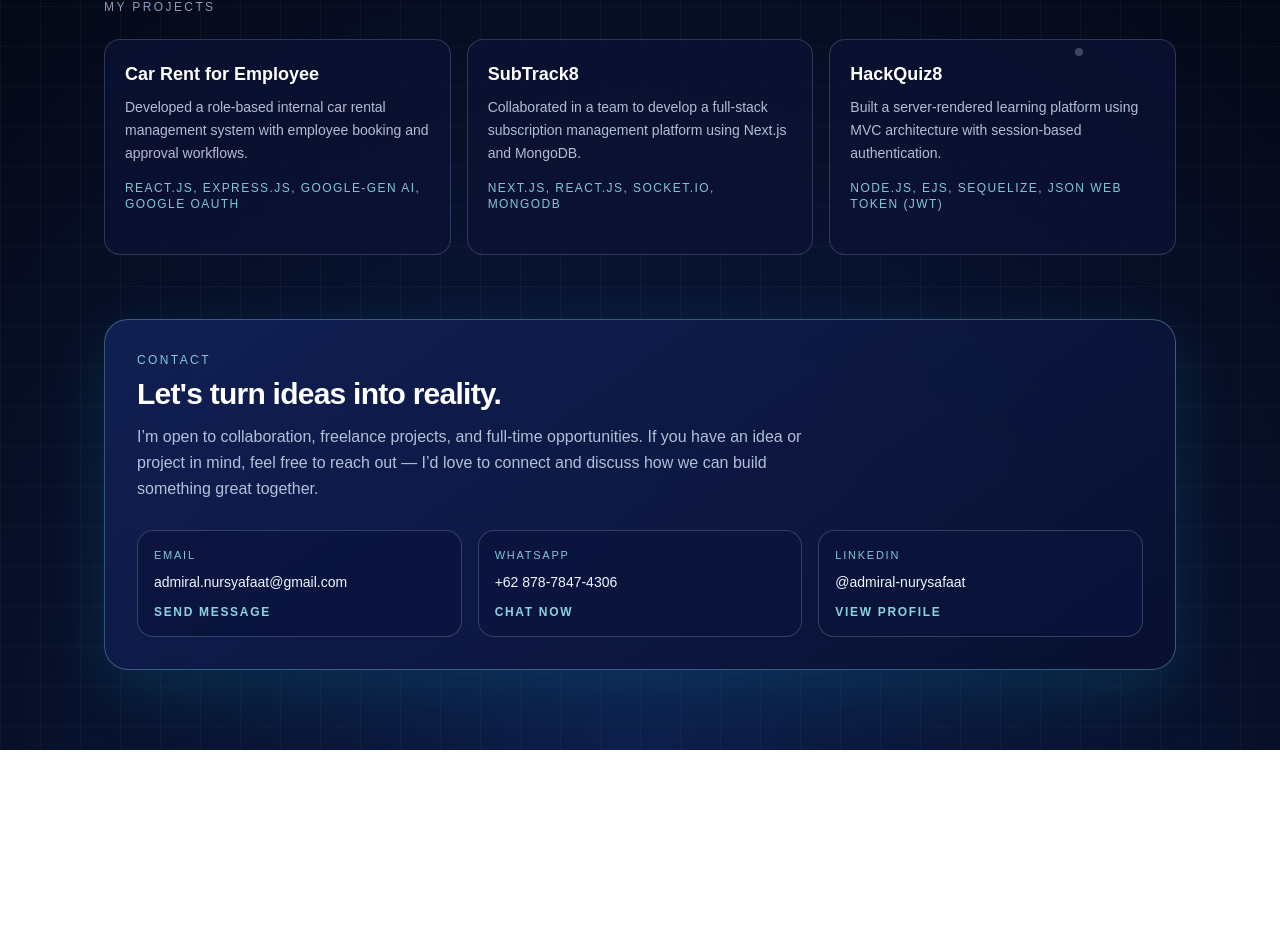
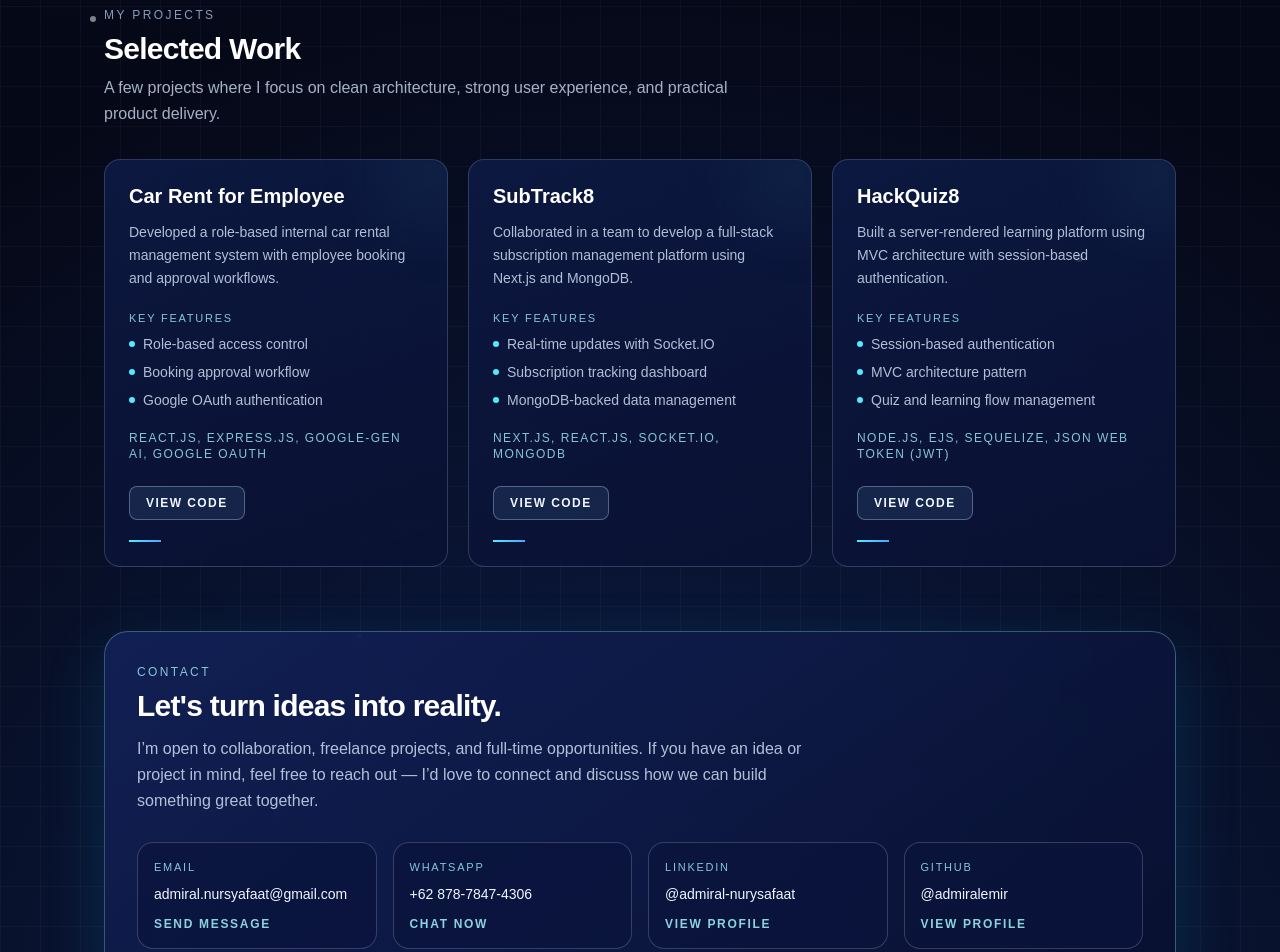
Before and after one commit to admiralemir/portfolio-admiral, a Next.js app in the folder app/: page / in a window 1280 px wide. Shown: the part 1314-2266 px from the top of the page. Before the commit the page ends 2064 px from the top, so only its background shows below. Built offline with nearby package versions, Linux system fonts and the light colour scheme.

Commit message:
Fix: CTA for contact

```diff
--- a/app/src/app/page.tsx
+++ b/app/src/app/page.tsx
@@ -3,16 +3,22 @@ const projectItems = [
     title: "Car Rent for Employee",
     desc: "Developed a role-based internal car rental management system with employee booking and approval workflows.",
     stack: "React.js, Express.js, Google-gen AI, Google OAuth",
+    features: ["Role-based access control", "Booking approval workflow", "Google OAuth authentication"],
+    viewCode: "https://github.com/admiralemir/individual-project-admiral",
   },
   {
     title: "SubTrack8",
     desc: "Collaborated in a team to develop a full-stack subscription management platform using Next.js and MongoDB.",
     stack: "Next.js, React.js, Socket.IO, MongoDB",
+    features: ["Real-time updates with Socket.IO", "Subscription tracking dashboard", "MongoDB-backed data management"],
+    viewCode: "https://github.com/admiralemir/SubTrack8-Final-Project",
   },
   {
     title: "HackQuiz8",
     desc: "Built a server-rendered learning platform using MVC architecture with session-based authentication.",
     stack: "Node.js, EJS, Sequelize, Json Web Token (JWT)",
+    features: ["Session-based authentication", "MVC architecture pattern", "Quiz and learning flow management"],
+    viewCode: "https://github.com/admiralemir/HackQuiz8",
   },
 ];
 
@@ -54,6 +60,7 @@ export default function Home() {
         />
       ))}
 
+      {/* Main content container */}
       <div className="relative mx-auto flex w-full max-w-6xl flex-col px-6 pb-20 pt-8 md:px-10">
         <header className="mb-10 flex flex-wrap items-center justify-between gap-4 rounded-2xl border border-blue-200/15 bg-[#0a1030]/60 px-5 py-4 shadow-[0_10px_40px_rgba(2,8,30,0.5)] backdrop-blur">
           <div>
@@ -62,6 +69,7 @@ export default function Home() {
           </div>
         </header>
 
+        {/* Hero Section */}
         <section className="grid items-center gap-12 lg:grid-cols-[1.02fr_0.98fr]">
           <div>
             <p className="mb-4 text-xs uppercase tracking-[0.2em] text-blue-100/70">Jakarta, Indonesia</p>
@@ -74,6 +82,7 @@ export default function Home() {
               applications
             </h2>
 
+            {/* Call to Action Buttons */}
             <div className="mt-9 flex flex-wrap items-center gap-3">
               <a
                 href="#about"
@@ -96,6 +105,7 @@ export default function Home() {
             </div>
           </div>
 
+          {/* Core Focus Section */}
           <div className="relative mx-auto w-full max-w-xl">
             <div className="pointer-events-none absolute -inset-7 rounded-full border border-blue-300/25 opacity-60 animate-[spin_24s_linear_infinite]" />
             <div className="pointer-events-none absolute -inset-3 rounded-full border border-cyan-300/30 opacity-75 animate-[spin_18s_linear_infinite_reverse]" />
@@ -121,6 +131,7 @@ export default function Home() {
           </div>
         </section>
 
+        {/* About me */}
         <section id="about" className="mt-20 rounded-3xl border border-blue-200/15 bg-[#0b1234]/70 p-8 backdrop-blur">
           <div className="flex flex-wrap items-end justify-between gap-4">
             <div>
@@ -136,7 +147,7 @@ export default function Home() {
           <div className="mt-8 grid gap-5 lg:grid-cols-12">
             <article className="rounded-2xl border border-blue-200/15 bg-[#0f1a4a]/70 p-6 lg:col-span-7">
               <p className="text-base leading-relaxed text-blue-50/90 md:text-lg">
-                I am a Fullstack Developer who focuses on building end-to-end web applications with high performance, scalable architecture, and intuitive user experiences. I enjoy transforming ideas into real, functional products while ensuring that every part of the system — from frontend to backend — works efficiently and reliably.
+                My name is Admiral Nursyafaat Udhma, but everyone calls me Emir. I am a Fullstack Developer who focuses on building end-to-end web applications with high performance, scalable architecture, and intuitive user experiences. I enjoy transforming ideas into real, functional products while ensuring that every part of the system — from frontend to backend — works efficiently and reliably.
               </p>
               <p className="mt-4 text-base leading-relaxed text-blue-50/85 md:text-lg">
                 I am a Bachelor of Information Systems graduate from Universitas Gunadarma with a strong interest in software development. Currently, I am expanding my skills through an AI-Enhanced Fullstack JavaScript Bootcamp at Hacktiv8, where I build modern and scalable web applications using industry-relevant technologies.
@@ -163,20 +174,52 @@ export default function Home() {
 
         <section id="projects" className="mt-16">
           <p className="text-xs uppercase tracking-[0.2em] text-blue-200/70">My Projects</p>
-          <div className="mt-6 grid gap-4 md:grid-cols-3">
+          <h3 className="mt-2 text-2xl font-semibold tracking-tight text-white md:text-3xl">Selected Work</h3>
+          <p className="mt-2 max-w-2xl text-sm leading-relaxed text-blue-100/75 md:text-base">
+            A few projects where I focus on clean architecture, strong user experience, and practical product delivery.
+          </p>
+
+          <div className="mt-8 grid gap-5 md:grid-cols-2 xl:grid-cols-3">
             {projectItems.map((item) => (
               <article
                 key={item.title}
-                className="group rounded-2xl border border-blue-200/20 bg-[#0b1234]/75 p-5 transition duration-300 hover:-translate-y-1 hover:border-cyan-200/65 hover:shadow-[0_16px_40px_rgba(37,99,235,0.35)]"
+                className="group relative flex h-full flex-col overflow-hidden rounded-2xl border border-blue-200/20 bg-[linear-gradient(160deg,rgba(14,26,69,0.88),rgba(10,17,50,0.9))] p-6 transition-all duration-300 ease-out hover:-translate-y-1.5 hover:scale-[1.015] hover:border-cyan-200/65 hover:shadow-[0_20px_55px_rgba(56,189,248,0.2)]"
               >
-                <h3 className="text-lg font-semibold text-white">{item.title}</h3>
-                <p className="mt-2 text-sm leading-relaxed text-blue-100/80">
+                <div className="pointer-events-none absolute right-0 top-0 h-20 w-20 translate-x-6 -translate-y-6 rounded-full bg-cyan-300/10 blur-2xl transition duration-500 group-hover:scale-125" />
+
+                <h4 className="text-xl font-semibold leading-tight text-white">{item.title}</h4>
+                <p className="mt-3 text-sm leading-relaxed text-blue-100/80">
                   {item.desc}
                 </p>
-                <p className="mt-4 text-xs uppercase tracking-[0.12em] text-cyan-200/80">
+
+                <div className="mt-5">
+                  <p className="text-[11px] uppercase tracking-[0.16em] text-cyan-200/80">Key Features</p>
+                  <ul className="mt-2 space-y-2">
+                    {item.features.map((feature) => (
+                      <li key={feature} className="flex items-start gap-2 text-sm text-blue-100/80">
+                        <span className="mt-[7px] h-1.5 w-1.5 rounded-full bg-cyan-300" />
+                        <span>{feature}</span>
+                      </li>
+                    ))}
+                  </ul>
+                </div>
+
+                <p className="mt-5 text-xs uppercase tracking-[0.12em] text-cyan-200/80">
                   {item.stack}
                 </p>
-                <div className="mt-5 h-[2px] w-0 bg-gradient-to-r from-cyan-300 to-blue-400 transition-all duration-300 group-hover:w-full" />
+
+                <div className="mt-6 flex flex-wrap gap-2">
+                  <a
+                    href={item.viewCode}
+                    target="_blank"
+                    rel="noreferrer"
+                    className="rounded-lg border border-blue-200/35 bg-blue-300/10 px-4 py-2 text-xs font-semibold uppercase tracking-[0.12em] text-blue-50 transition hover:border-blue-100/60 hover:bg-blue-200/15"
+                  >
+                    View Code
+                  </a>
+                </div>
+
+                <div className="mt-5 h-[2px] w-8 bg-gradient-to-r from-cyan-300 to-blue-400 transition-all duration-300 group-hover:w-full" />
               </article>
             ))}
           </div>
@@ -187,10 +230,10 @@ export default function Home() {
           <h3 className="mt-2 max-w-xl text-2xl font-semibold tracking-tight text-white md:text-3xl">Let's turn ideas into reality.</h3>
           <p className="mt-3 max-w-2xl text-sm leading-relaxed text-blue-100/80 md:text-base">I’m open to collaboration, freelance projects, and full-time opportunities. If you have an idea or project in mind, feel free to reach out — I’d love to connect and discuss how we can build something great together.</p>
 
-          <div className="mt-7 grid gap-4 md:grid-cols-3">
+          <div className="mt-7 grid gap-4 sm:grid-cols-2 xl:grid-cols-4">
             <a
               href="mailto:admiral.nursyafaat@gmail.com"
-              className="group rounded-2xl border border-blue-100/20 bg-[#0a143d]/70 p-4 transition hover:-translate-y-1 hover:border-cyan-200/55 hover:shadow-[0_12px_30px_rgba(56,189,248,0.2)]"
+              className="group h-full rounded-2xl border border-blue-100/20 bg-[#0a143d]/70 p-4 transition hover:-translate-y-1 hover:border-cyan-200/55 hover:shadow-[0_12px_30px_rgba(56,189,248,0.2)]"
             >
               <p className="text-[11px] uppercase tracking-[0.16em] text-cyan-200/80">Email</p>
               <p className="mt-2 text-sm font-medium text-blue-50">admiral.nursyafaat@gmail.com</p>
@@ -201,21 +244,32 @@ export default function Home() {
               href="https://wa.me/6287878474306"
               target="_blank"
               rel="noreferrer"
-              className="group rounded-2xl border border-blue-100/20 bg-[#0a143d]/70 p-4 transition hover:-translate-y-1 hover:border-cyan-200/55 hover:shadow-[0_12px_30px_rgba(56,189,248,0.2)]"
+              className="group h-full rounded-2xl border border-blue-100/20 bg-[#0a143d]/70 p-4 transition hover:-translate-y-1 hover:border-cyan-200/55 hover:shadow-[0_12px_30px_rgba(56,189,248,0.2)]"
             >
               <p className="text-[11px] uppercase tracking-[0.16em] text-cyan-200/80">WhatsApp</p>
               <p className="mt-2 text-sm font-medium text-blue-50">+62 878-7847-4306</p>
-                <p className="mt-3 text-xs font-semibold uppercase tracking-[0.14em] text-cyan-200/85 transition group-hover:text-cyan-100">Chat Now</p>
+              <p className="mt-3 text-xs font-semibold uppercase tracking-[0.14em] text-cyan-200/85 transition group-hover:text-cyan-100">Chat Now</p>
             </a>
 
             <a
               href="https://www.linkedin.com/in/admiral-nurysafaat/"
               target="_blank"
               rel="noreferrer"
-              className="group rounded-2xl border border-blue-100/20 bg-[#0a143d]/70 p-4 transition hover:-translate-y-1 hover:border-cyan-200/55 hover:shadow-[0_12px_30px_rgba(56,189,248,0.2)]"
+              className="group h-full rounded-2xl border border-blue-100/20 bg-[#0a143d]/70 p-4 transition hover:-translate-y-1 hover:border-cyan-200/55 hover:shadow-[0_12px_30px_rgba(56,189,248,0.2)]"
             >
               <p className="text-[11px] uppercase tracking-[0.16em] text-cyan-200/80">LinkedIn</p>
               <p className="mt-2 text-sm font-medium text-blue-50">@admiral-nurysafaat</p>
+              <p className="mt-3 text-xs font-semibold uppercase tracking-[0.14em] text-cyan-200/85 transition group-hover:text-cyan-100">View Profile</p>
+            </a>
+
+            <a
+              href="https://github.com/admiralemir"
+              target="_blank"
+              rel="noreferrer"
+              className="group h-full rounded-2xl border border-blue-100/20 bg-[#0a143d]/70 p-4 transition hover:-translate-y-1 hover:border-cyan-200/55 hover:shadow-[0_12px_30px_rgba(56,189,248,0.2)]"
+            >
+              <p className="text-[11px] uppercase tracking-[0.16em] text-cyan-200/80">GitHub</p>
+              <p className="mt-2 text-sm font-medium text-blue-50">@admiralemir</p>
               <p className="mt-3 text-xs font-semibold uppercase tracking-[0.14em] text-cyan-200/85 transition group-hover:text-cyan-100">View Profile</p>
             </a>
           </div>
```
Also changed, not shown: 1 other file (tests, documents, lock files or other folders).
